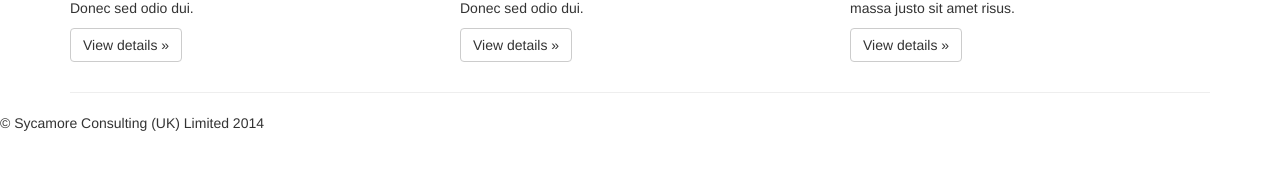
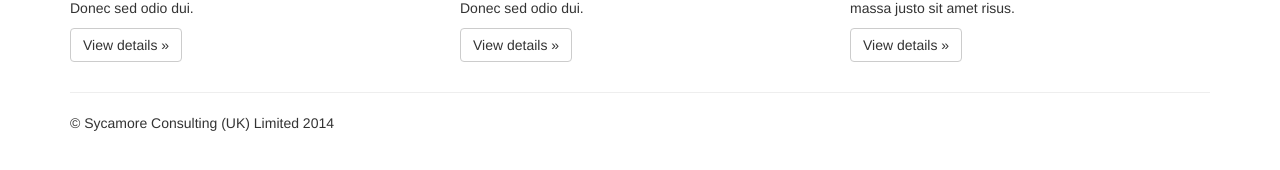
Before and after one commit to sycamoreconsulting/sycamoreconsulting.github.io, a Jekyll site: the page built from index.html, in a window 1280 px wide. Shown: the part 556-726 px from the top of the page. Built offline with Jekyll 4.4.1, drawn with Linux system fonts in a browser that asks for light colours; nearby versions of some CDN libraries; Markdown is read by kramdown in place of the engine named in the settings.

Commit message:
Adding container class

```diff
--- a/_includes/footer.html
+++ b/_includes/footer.html
@@ -1,9 +1,8 @@
     <footer>
-      <p>&copy; Sycamore Consulting (UK) Limited 2014</p>
+      <div class="container">
+        <p>&copy; Sycamore Consulting (UK) Limited 2014</p>
+      </div>
     </footer>
 
-    <!-- Bootstrap core JavaScript
-    ================================================== -->
-    <!-- Placed at the end of the document so the pages load faster -->
     <script src="//cdnjs.cloudflare.com/ajax/libs/jquery/1.11.0/jquery.min.js"></script>
     <script src="//cdnjs.cloudflare.com/ajax/libs/twitter-bootstrap/3.1.1/js/bootstrap.min.js"></script>
```
